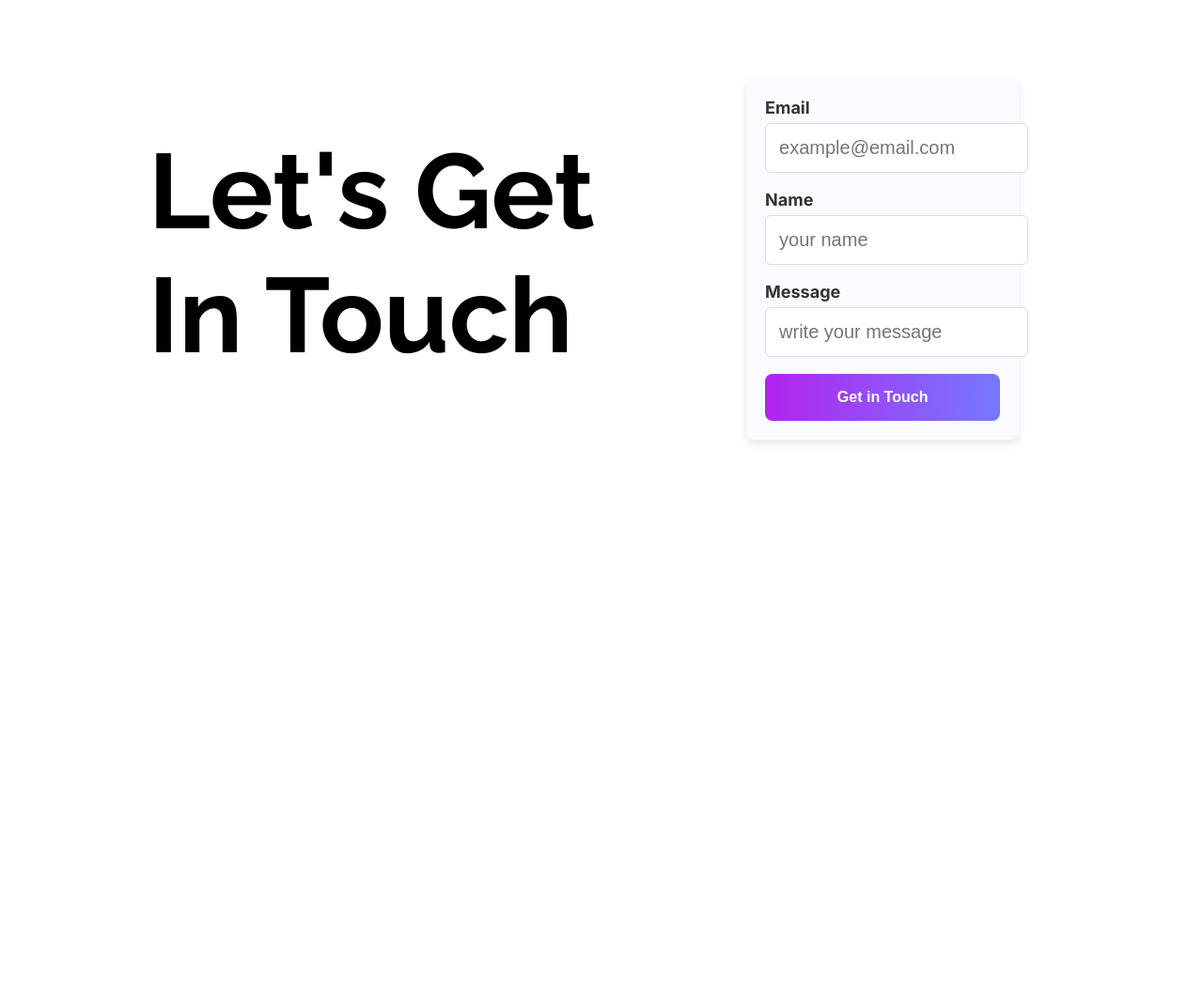
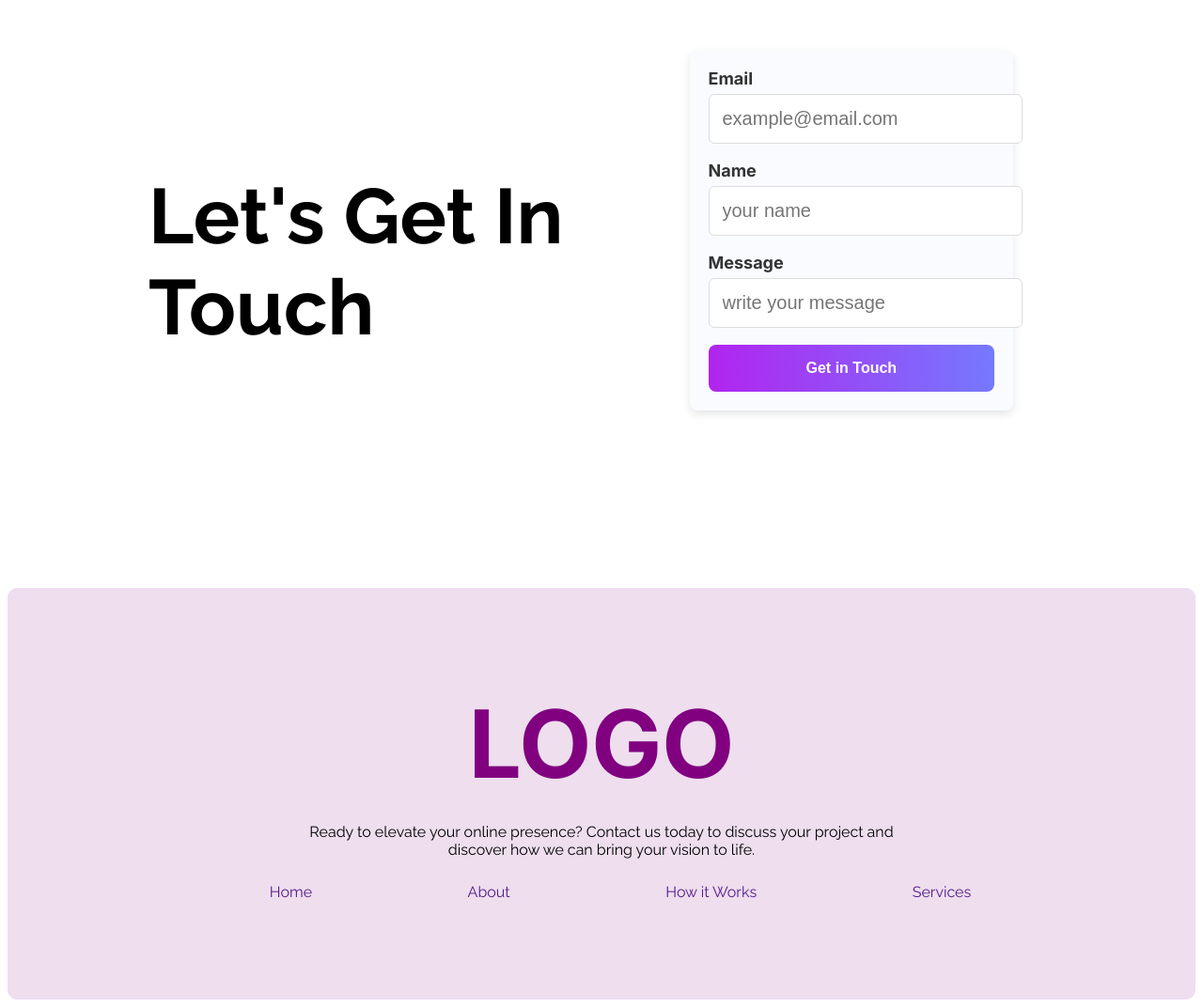
Before and after one commit to Marina-Montaz/M1-A1-Logo-Website, a plain HTML site: page index.html in a window 1280 px wide. Shown: the part 3459-4531 px from the top of the page at 94% size. Before the commit the page ends 4147 px from the top, so only its background shows below. Drawn offline with Linux system fonts and the light colour scheme.

Commit message:
added footer

```diff
--- a/index.html
+++ b/index.html
@@ -164,8 +164,21 @@
 
     </main>
 
-    <footer>
-
+    <footer class="foot-bg">
+        <div class="footer">
+            <div class="foot-body">
+                <h1 class="foot-header inter-normal">LOGO</h1>
+                <p class="foot-description">Ready to elevate your online presence? Contact us today to discuss your project and discover how we can bring your vision to life.</p>
+            </div>
+                <div class="foot-list">
+                    <ul>
+                       <li><a href="">Home</a></li>
+                       <li><a href="">About</a></li>
+                       <li><a href="">How it Works</a></li>
+                       <li><a href="">Services</a></li>
+                    </ul>
+                </div>
+        </div>
     </footer>
 
 </body>
--- a/styles.css
+++ b/styles.css
@@ -183,7 +183,7 @@ nav li a{
     text-align: center;
     margin: 131px 151px;
     border-radius: 20px;
-    padding: 71px 150px;
+    padding: 71px 100px;
     background-color: rgb(243, 238, 243);
 }
 .ready-body{
@@ -203,20 +203,20 @@ nav li a{
 
 /* form section */
 .form{
-    margin: 99px 200px 99px 150px;
+    margin: 60px 200px 99px 150px;
 }
 .form-body{
     display: flex;
     justify-content: space-between;
-    padding: 71px 0px;
+    padding: 40px 0px;
 }
 .form-main label{
     display: block;
 }
 .form-header{
     font-weight: bold;
-    font-size: 75px;
-    padding: 10px 70px 10px 0px;
+    font-size: 55px;
+    padding: 110px 70px 10px 0px;
 }
 .form-txt{
   max-width: 500px;   /* controls overall form size */
@@ -267,3 +267,35 @@ nav li a{
 .form-txt button:hover {
   background: linear-gradient(90deg, #9b1edb, #5b5edc);
 }
+
+/* footer */
+.foot-bg{
+  border: 1px solid #efdbf7;
+  border-radius: 10px;
+  background-color: #eedeee;
+}
+.footer{
+    text-align: center;
+    margin: 104px 155px;
+
+}
+.foot-header{
+    font-weight: bold;
+    font-size: 100px;
+    padding: 0 120px 8px 120px;
+    margin-bottom: 0px;
+    color: purple;
+}
+.foot-description{
+    padding: 0 150px 10px 150px;
+}
+.foot-list ul{
+    display: flex;
+    justify-content: space-around;
+}
+.foot-list ul li{
+    list-style: none;
+}
+.foot-list ul li a{
+    text-decoration: none;
+}
```
